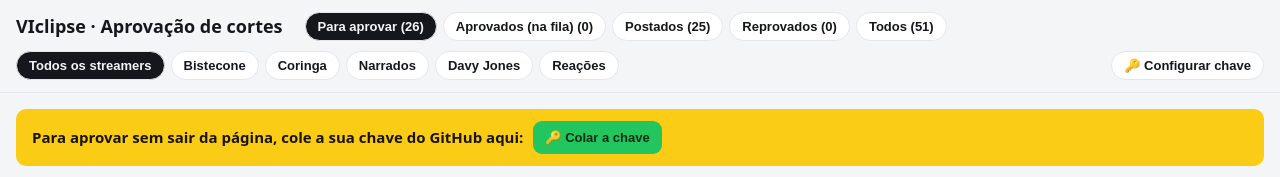
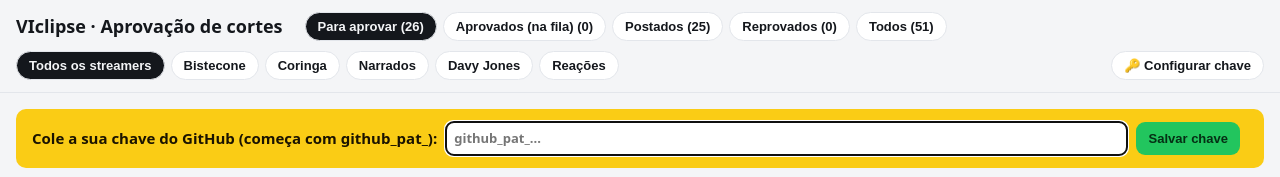
Before and after one commit to designnovais-rgb/viclipse-aprovacao, a plain HTML site: page index.html in a window 1280 px wide. Shown: the top 177 px of the page. Drawn offline with Linux system fonts and the light colour scheme.

Commit message:
Campo para colar a chave direto na pagina

```diff
--- a/app.js
+++ b/app.js
@@ -131,24 +131,29 @@ async function acompanhar(c, el, num, n) {
     setTimeout(carregar, 20000);
   } catch (e) { acompanhar(c, el, num, n + 1); }
 }
-function abrirChave() {
-  const atual = chave();
-  const v = prompt("Cole aqui a sua chave de aprovação do GitHub (começa com github_pat_). Ela fica salva só neste aparelho.\n\nPara apagar, deixe em branco e confirme.", atual);
-  if (v === null) return;
-  try { v.trim() ? localStorage.setItem(KTOK, v.trim()) : localStorage.removeItem(KTOK); } catch (e) { alert("Este navegador não deixou salvar a chave."); }
-  marcaChave();
+// caixa amarela com campo para colar a chave (sem janelas de prompt, que alguns navegadores bloqueiam)
+function abrirChave(forcar) {
+  let f = document.getElementById("faixachave");
+  if (!f) {
+    f = document.createElement("div"); f.id = "faixachave";
+    f.style.cssText = "background:#facc15;color:#1a1300;padding:12px 16px;border-radius:10px;margin:0 0 14px;font-weight:600;display:flex;gap:8px;align-items:center;flex-wrap:wrap";
+    f.innerHTML = '<span>Cole a sua chave do GitHub (começa com github_pat_):</span>' +
+      '<input id="inchave" type="password" autocomplete="off" placeholder="github_pat_..." style="flex:1;min-width:220px;background:#fff;color:#111;border:1px solid #a88a00">' +
+      '<button class="ok" id="salvachave">Salvar chave</button><span id="msgchave" style="font-weight:500"></span>';
+    document.querySelector("main").prepend(f);
+    document.getElementById("salvachave").onclick = () => {
+      const v = document.getElementById("inchave").value.trim(), m = document.getElementById("msgchave");
+      if (!v.startsWith("github_pat_") && !v.startsWith("ghp_")) { m.textContent = "Essa não parece uma chave do GitHub."; return; }
+      try { localStorage.setItem(KTOK, v); } catch (e) { m.textContent = "Este navegador não deixou salvar. Tente outro navegador."; return; }
+      m.textContent = "Chave salva!"; setTimeout(() => { f.remove(); marcaChave(); }, 800);
+    };
+  }
+  document.getElementById("inchave").value = chave();
+  f.scrollIntoView({ behavior: "smooth" }); document.getElementById("inchave").focus();
 }
 function marcaChave() {
-  const b = document.getElementById("bchave"); if (b) b.textContent = chave() ? "🔑 Chave salva" : "🔑 Configurar chave";
-  let f = document.getElementById("faixachave");
-  if (!chave()) {
-    if (!f) {
-      f = document.createElement("div"); f.id = "faixachave";
-      f.style.cssText = "background:#facc15;color:#1a1300;padding:12px 16px;border-radius:10px;margin:0 0 14px;font-weight:600;display:flex;gap:10px;align-items:center;flex-wrap:wrap";
-      f.innerHTML = 'Para aprovar sem sair da página, cole a sua chave do GitHub aqui: <button class="ok" id="bchave2">🔑 Colar a chave</button>';
-      document.querySelector("main").prepend(f); document.getElementById("bchave2").onclick = abrirChave;
-    }
-  } else if (f) f.remove();
+  const b = document.getElementById("bchave"); if (b) b.textContent = chave() ? "🔑 Chave salva (trocar)" : "🔑 Configurar chave";
+  if (!chave()) abrirChave();
 }
 document.getElementById("bchave").onclick = abrirChave; marcaChave();
 carregar();
--- a/index.html
+++ b/index.html
@@ -43,6 +43,6 @@ details summary{cursor:pointer;color:var(--m);font-size:13px}
   <p class="hint">Assista, edite o texto, a legenda ou o tempo (início e fim) e clique em <b>Aprovar e postar</b>. Você continua aqui: o robô aplica as edições, posta no Instagram e no YouTube pelo Zernio e o resultado aparece no próprio card. Na primeira vez em cada aparelho, configure a chave em 🔑.</p>
   <div class="grid" id="grid"></div>
 </main>
-<script src="app.js"></script>
+<script src="app.js?v=4"></script>
 </body>
 </html>
```
